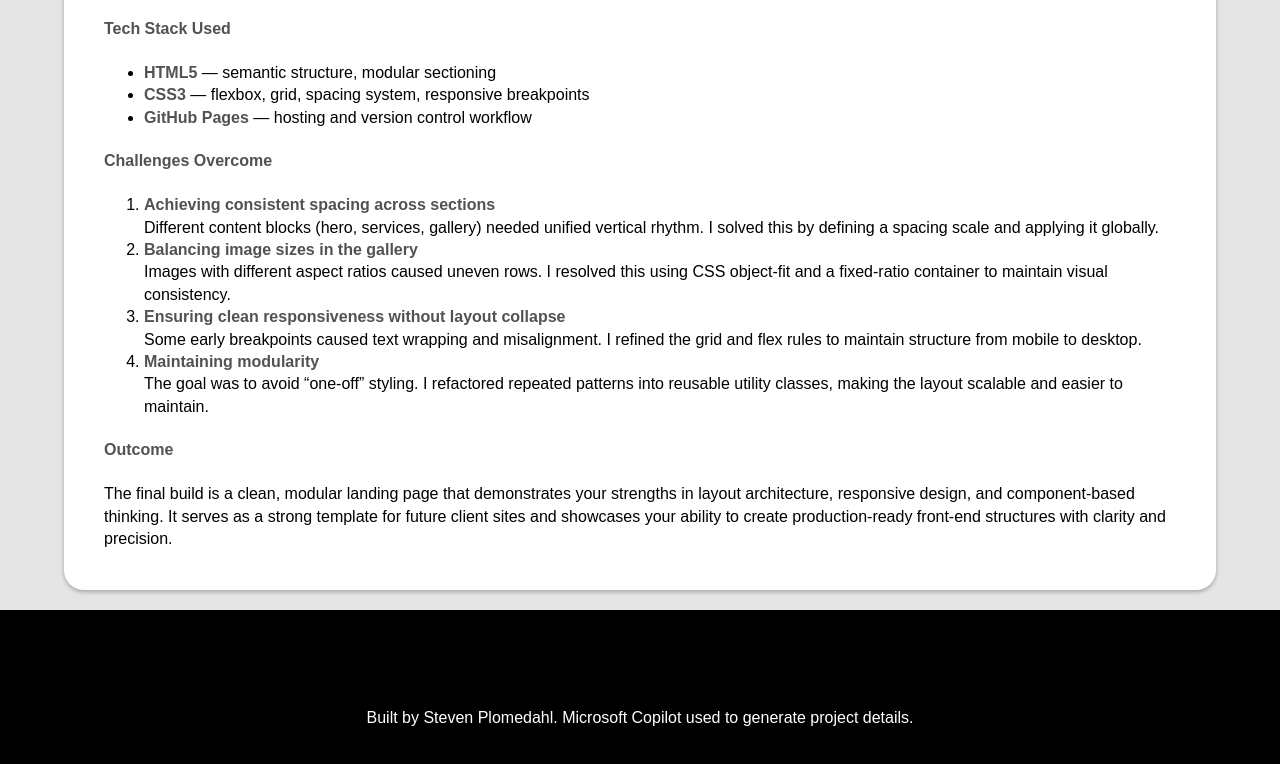
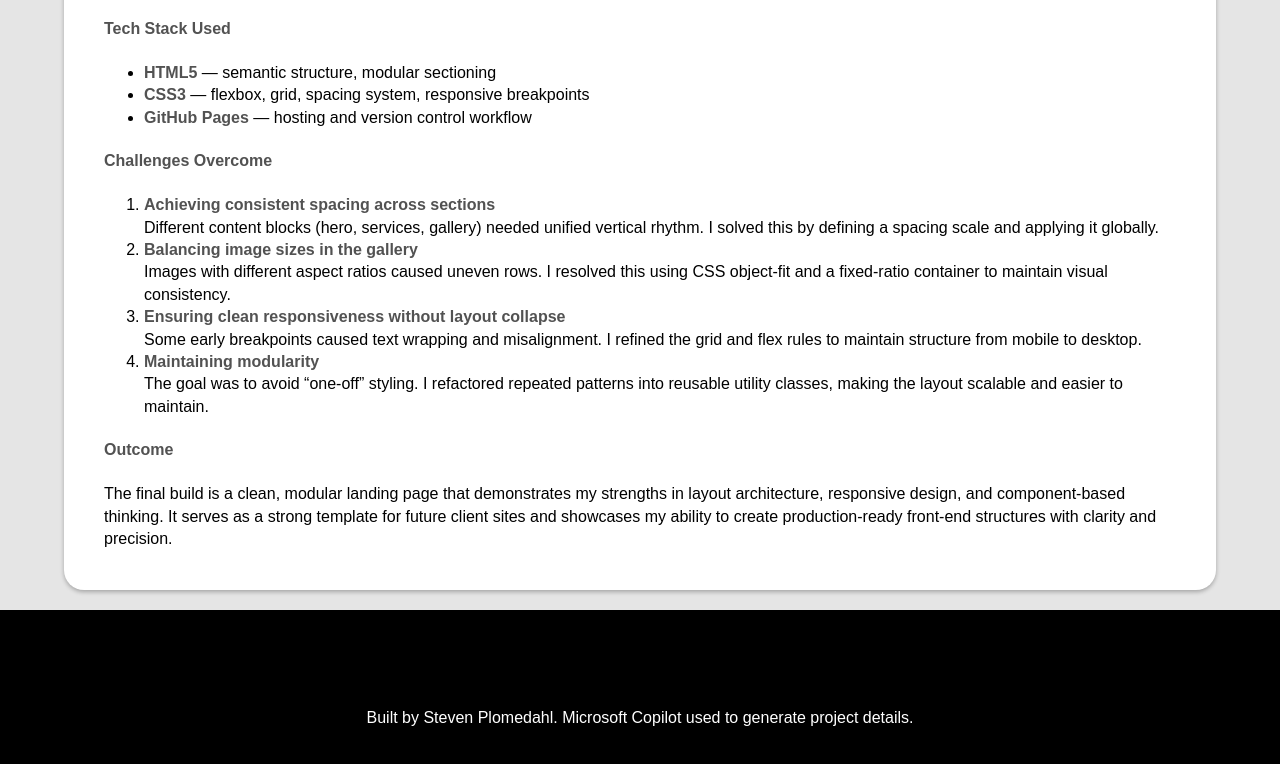
Before and after one commit to splomeda/my-portfolio, a plain HTML site: page hype-movies.html in a window 1280 px wide. Shown: the part 2079-2843 px from the top of the page. Drawn offline with Linux system fonts and the light colour scheme.

Commit message:
Final final final iteration
Updated project details for Hype Movies project page.

```diff
--- a/hype-movies.html
+++ b/hype-movies.html
@@ -155,9 +155,9 @@
               <h4>Outcome</h4>
               <p>
                 The final build is a clean, modular landing page that
-                demonstrates your strengths in layout architecture, responsive
+                demonstrates my strengths in layout architecture, responsive
                 design, and component‑based thinking. It serves as a strong
-                template for future client sites and showcases your ability to
+                template for future client sites and showcases my ability to
                 create production‑ready front‑end structures with clarity and
                 precision.
               </p>
```
